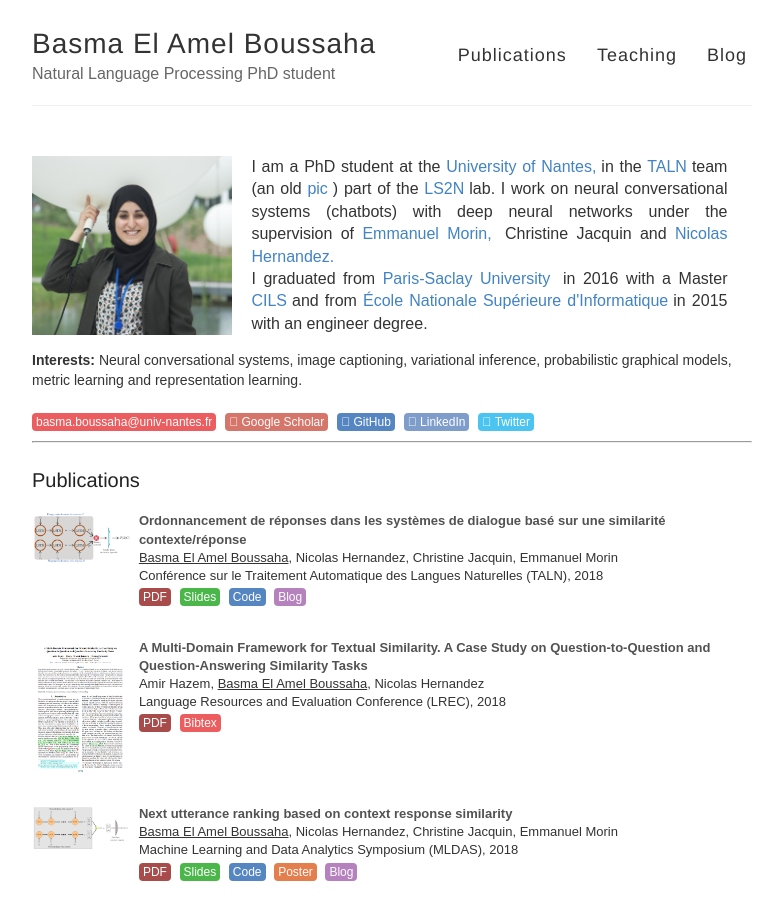
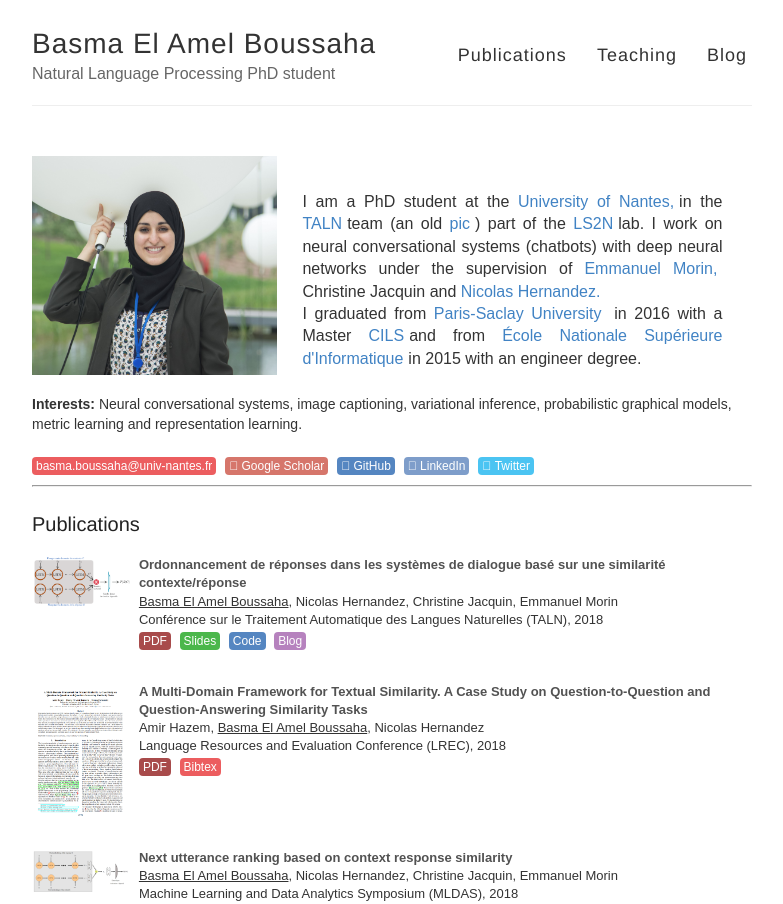
Before and after one commit to basma-boussahaa/basma-boussahaa.github.io, a Jekyll site: the page built from index.html, in a window 1280 px wide. Shown: the top 904 px of the page, without its empty margins (248-1031 px from the left). Built offline with Jekyll 4.4.1, drawn with Linux system fonts in a browser that asks for light colours.

```diff
--- a/index.html
+++ b/index.html
@@ -24,16 +24,17 @@ u {
 }
 
 .about img {
-    margin-right: 15px;
+    margin-right: 3%;
     display:inline-block;
-    width: 200px;
+    width: 35%;
 }
 
 .about p {
+    margin-top: 5%;
     display:inline-block;
-  	vertical-align:top;
-    width:68%;
-    margin: 0;
+    vertical-align:top;
+    width:60%;
+/*     margin: 0; */
     padding: 0;
 }
 
@@ -54,7 +55,7 @@ u {
     width:14%;
     clear:left;
     display:inline-block;
-  	vertical-align:top;
+    vertical-align:top;
 }
 
 .publication p {
```
Also changed, not shown: 1 other file.
